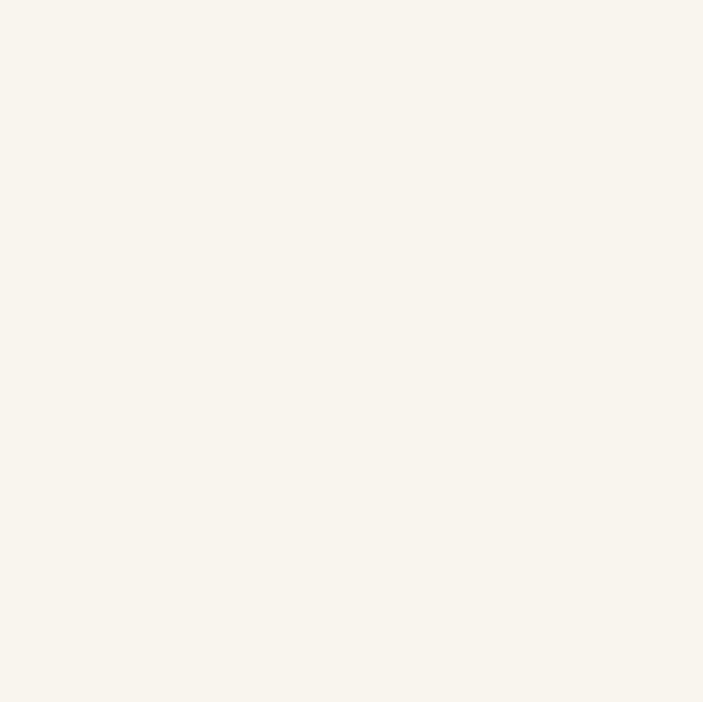
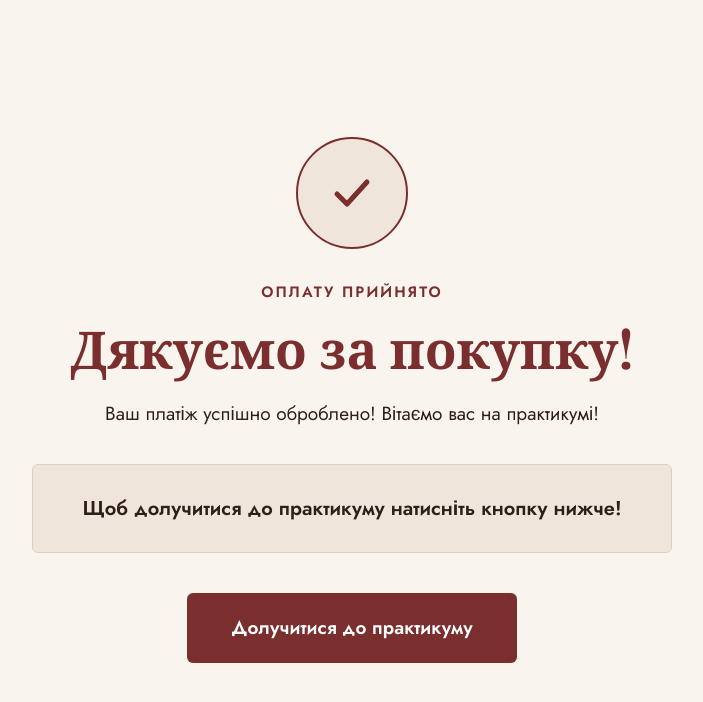
Before and after one commit to olenashevchenkocoach-ui/formula-tvogo-rezultatu, a plain HTML site: page thankyou.html in a window 1280 px wide. Shown: the whole page, without its empty margins (288-991 px from the left). Drawn offline with nearby package versions, Linux system fonts and the light colour scheme.

Commit message:
Update thankyou.html

```diff
--- a/thankyou.html
+++ b/thankyou.html
@@ -26,3 +26,92 @@
     color: var(--brown);
     font-family: "Jost", "Helvetica Neue", Arial, sans-serif;
     font-size: 18px;
+    line-height: 1.55;
+    -webkit-font-smoothing: antialiased;
+    display: flex;
+    align-items: center;
+    justify-content: center;
+    min-height: 100vh;
+    padding: 40px 20px;
+  }
+  .wrap {
+    width: 100%;
+    max-width: 640px;
+    text-align: center;
+  }
+  .check {
+    width: 112px;
+    height: 112px;
+    margin: 0 auto 32px;
+    border-radius: 50%;
+    background: var(--beige);
+    border: 2px solid var(--burgundy);
+    display: flex;
+    align-items: center;
+    justify-content: center;
+  }
+  .check svg { width: 52px; height: 52px; }
+  .status {
+    margin: 0 0 14px;
+    font-size: 15px;
+    font-weight: 600;
+    letter-spacing: .14em;
+    text-transform: uppercase;
+    color: var(--burgundy);
+  }
+  h1 {
+    margin: 0 0 22px;
+    font-family: "Playfair Display", Georgia, "Times New Roman", serif;
+    font-weight: 700;
+    font-size: clamp(36px, 7vw, 52px);
+    line-height: 1.12;
+    color: var(--burgundy);
+  }
+  .lead { margin: 0 0 36px; font-size: 19px; }
+  .note {
+    background: var(--beige);
+    border: 1px solid var(--line);
+    border-radius: 6px;
+    padding: 28px 24px;
+    margin: 0 0 40px;
+    font-weight: 600;
+    font-size: 20px;
+  }
+  .btn {
+    display: inline-block;
+    background: var(--burgundy);
+    color: var(--white);
+    text-decoration: none;
+    font-weight: 600;
+    font-size: 19px;
+    padding: 20px 44px;
+    border-radius: 6px;
+    transition: background .2s;
+  }
+  .btn:hover { background: #622424; }
+  .btn:focus-visible { outline: 3px solid var(--brown); outline-offset: 3px; }
+  @media (max-width: 480px) {
+    body { font-size: 17px; padding: 32px 16px; }
+    .check { width: 92px; height: 92px; margin-bottom: 26px; }
+    .check svg { width: 44px; height: 44px; }
+    .lead { font-size: 18px; }
+    .note { font-size: 18px; padding: 22px 18px; }
+    .btn { display: block; padding: 20px 16px; }
+  }
+</style>
+</head>
+<body>
+  <main class="wrap">
+    <div class="check" aria-hidden="true">
+      <svg viewBox="0 0 52 52" fill="none" stroke="#7A2E2E" stroke-width="5" stroke-linecap="round" stroke-linejoin="round">
+        <path d="M11 27l10 10 20-22"/>
+      </svg>
+    </div>
+    <p class="status">Оплату прийнято</p>
+    <h1>Дякуємо за покупку!</h1>
+    <p class="lead">Ваш платіж успішно оброблено! Вітаємо вас на практикумі!</p>
+    <div class="note">Щоб долучитися до практикуму натисніть кнопку нижче!</div>
+    <a class="btn" href="https://t.me/formula_rezultatu_bot">Долучитися до практикуму</a>
+  </main>
+</body>
+</html>
```
